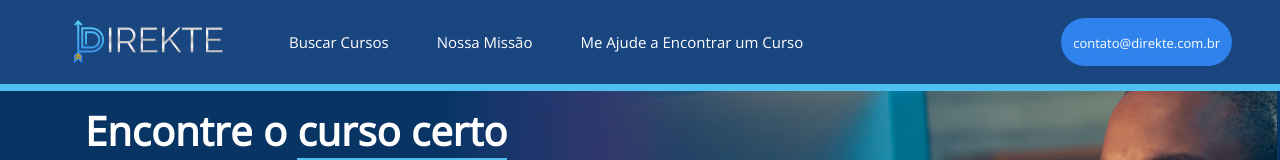
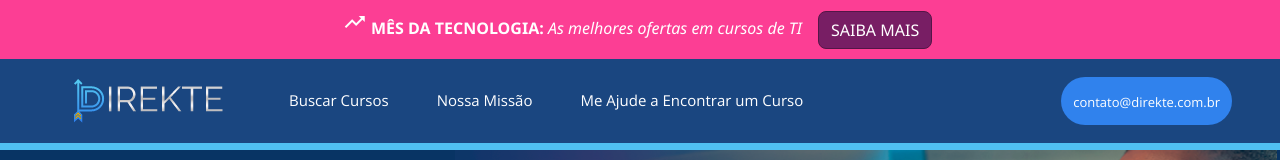
Before and after one commit to brunomorello/dkt_frontend_v2, an Angular app: page / in a window 1280 px wide. Shown: the top 160 px of the page. Built offline with nearby package versions, Linux system fonts and the light colour scheme; no server answers.

Commit message:
Created promo bar and imported Router to navigate among URLs

```diff
--- a/src/app/components/header/header.component.css
+++ b/src/app/components/header/header.component.css
@@ -48,6 +48,21 @@ header img {
     cursor: pointer;
 }
 
+#promo {
+    padding: 10px;
+    background-color: #fc3e94;
+    color: #ffffff;
+    font-family: 'Segoe UI', Tahoma, Geneva, Verdana, sans-serif;
+    text-align: center;
+}
+
+.custom-search-buttom {
+    border-radius: 8px;
+    margin: 0 5px;
+    background-color: #781e64;
+    border-color: #541647;
+}
+
 /* Small devices (landscape phones, 576px and up) */
 @media (max-width: 576px) {
 
@@ -71,4 +86,8 @@ header img {
         text-align: center;
     }
 
+    #promo {
+        padding: 4px;
+    }
+
 }
--- a/src/app/components/header/header.component.html
+++ b/src/app/components/header/header.component.html
@@ -1,3 +1,20 @@
+<div id="promo">
+  <div class="container">
+    <div class="px-auto">
+      <i class="material-icons" style="font-size: 24px;">
+        trending_up
+      </i>
+
+      <b> MÊS DA TECNOLOGIA: </b>
+      <i>As melhores ofertas em cursos de TI</i>
+
+      <button (click)="goToPromoPage()" class="btn btn-primary btn-sn custom-search-buttom ml-3">
+        SAIBA MAIS
+      </button>
+    </div>
+  </div>
+</div>
+
 <header>
   <nav class="navbar navbar-expand-sm px-5">
     <a (click)="goToHome()" class="navbar-brand px-md-1">
--- a/src/app/components/header/header.component.ts
+++ b/src/app/components/header/header.component.ts
@@ -1,5 +1,5 @@
 import { Component, Input } from "@angular/core";
-import { Router } from "@angular/router";
+import { Router, NavigationEnd } from "@angular/router";
 
 @Component({
     selector: 'dkt-header',
@@ -10,12 +10,29 @@ import { Router } from "@angular/router";
 })
 export class HeaderComponent {
 
-    constructor(private router: Router) {}
+    constructor(private router: Router) {
+        this.router.routeReuseStrategy.shouldReuseRoute = function(){
+            return false;
+         }
+
+         this.router.events.subscribe((evt) => {
+            if (evt instanceof NavigationEnd) {
+               // trick the Router into believing it's last link wasn't previously loaded
+               this.router.navigated = false;
+               // if you need to scroll back to top, here is the right place
+               window.scrollTo(0, 0);
+            }
+        });
+    }
 
     @Input()displayMenuItens = false;
 
     goToHome() {
         this.router.navigate(['/']);
-      }
+    }
+
+    goToPromoPage() {
+        this.router.navigate(['/courseSearch'], { queryParams: { promo: 'ti' } });
+    }
 
 }
```
